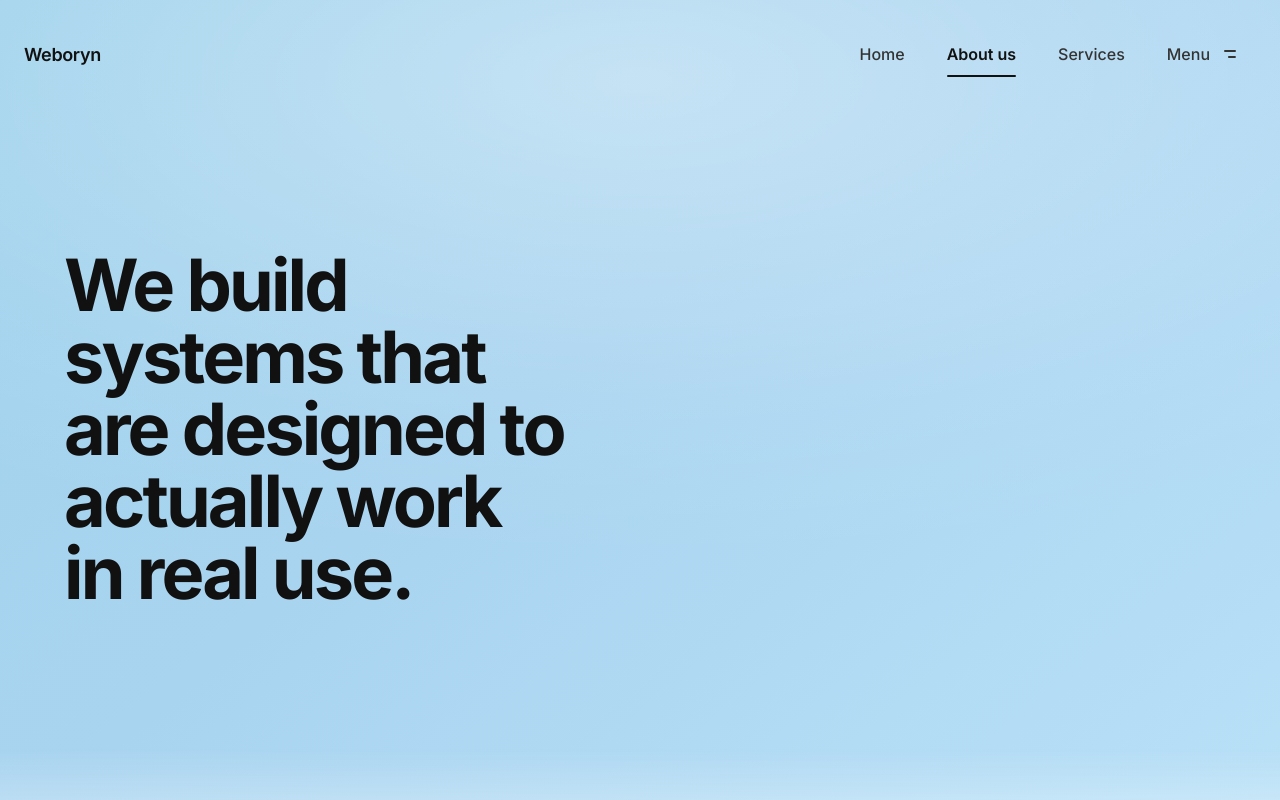
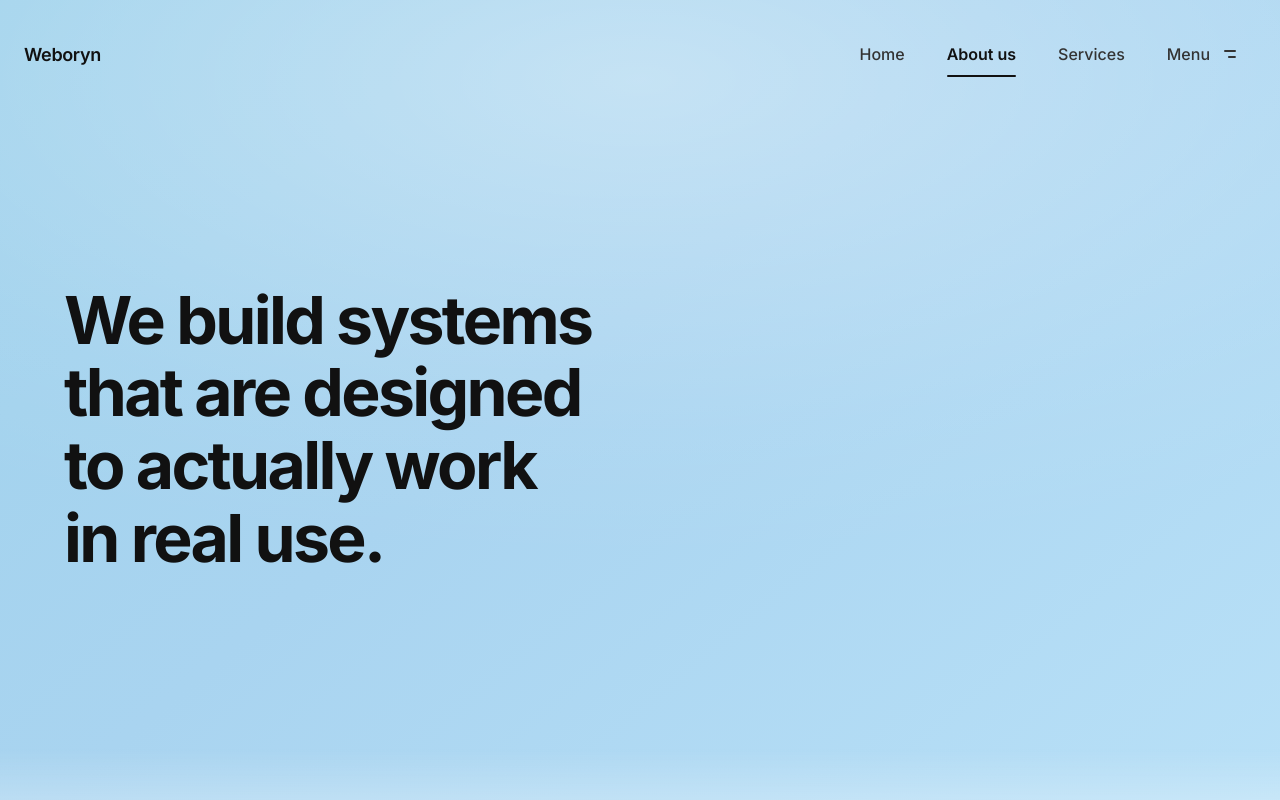
Before and after one commit to RoniAntikainen/Firman-nettisivut, a Next.js app: page /about-us in a window 1280 px wide. Shown: the top 800 px of the page. Built offline with nearby package versions, Linux system fonts and the light colour scheme.

Commit message:
Update page copy

```diff
--- a/src/app/about-us/page.tsx
+++ b/src/app/about-us/page.tsx
@@ -17,9 +17,9 @@ export default function AboutUsPage() {
       <section className="sectionNoBg sectionHero">
         <div className="pageContainer pageHeroGrid pageHeroStart">
           <div className="pageHeroContent">
-            <h1>
+            <h2>
               We build systems that are designed to actually work in real use.
-            </h1>
+            </h2>
           </div>
         </div>
       </section>
--- a/src/app/contact/page.tsx
+++ b/src/app/contact/page.tsx
@@ -52,10 +52,10 @@ export default function ContactPage() {
       <section className="sectionNoBg sectionHero">
         <div className="pageContainer pageHeroGrid">
           <div className="pageHeroContent">
-            <h1>
+            <h2>
               Let&apos;s talk about what&apos;s not working and what should be
               built instead.
-            </h1>
+            </h2>
           </div>
         </div>
       </section>
--- a/src/app/service/page.tsx
+++ b/src/app/service/page.tsx
@@ -57,9 +57,9 @@ export default function ServicePage() {
       <section className="sectionNoBg sectionHero">
         <div className="pageContainer pageHeroGrid pageHeroGridWide">
           <div className="pageHeroContent">
-            <h1>
+            <h2>
               We build digital tools that make everyday work simpler.
-            </h1>
+            </h2>
           </div>
         </div>
       </section>
```
